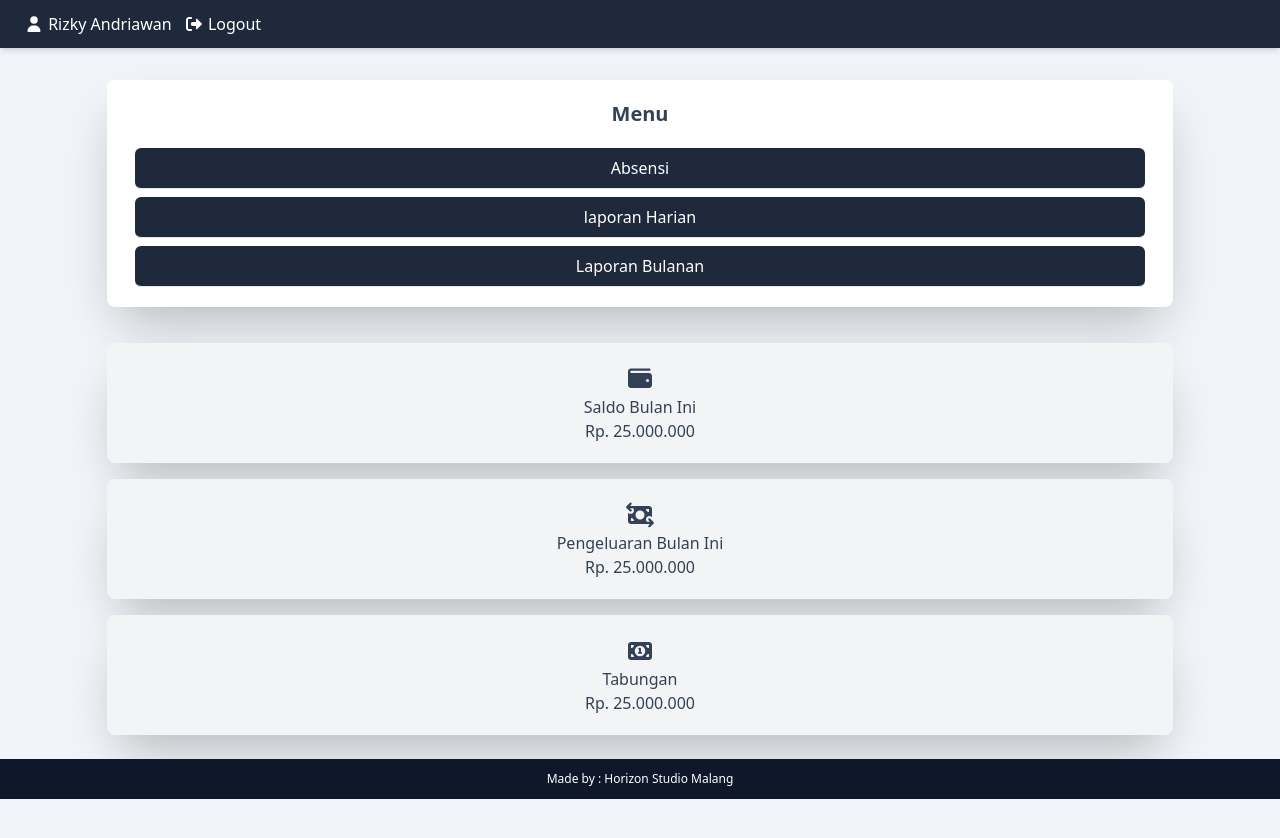
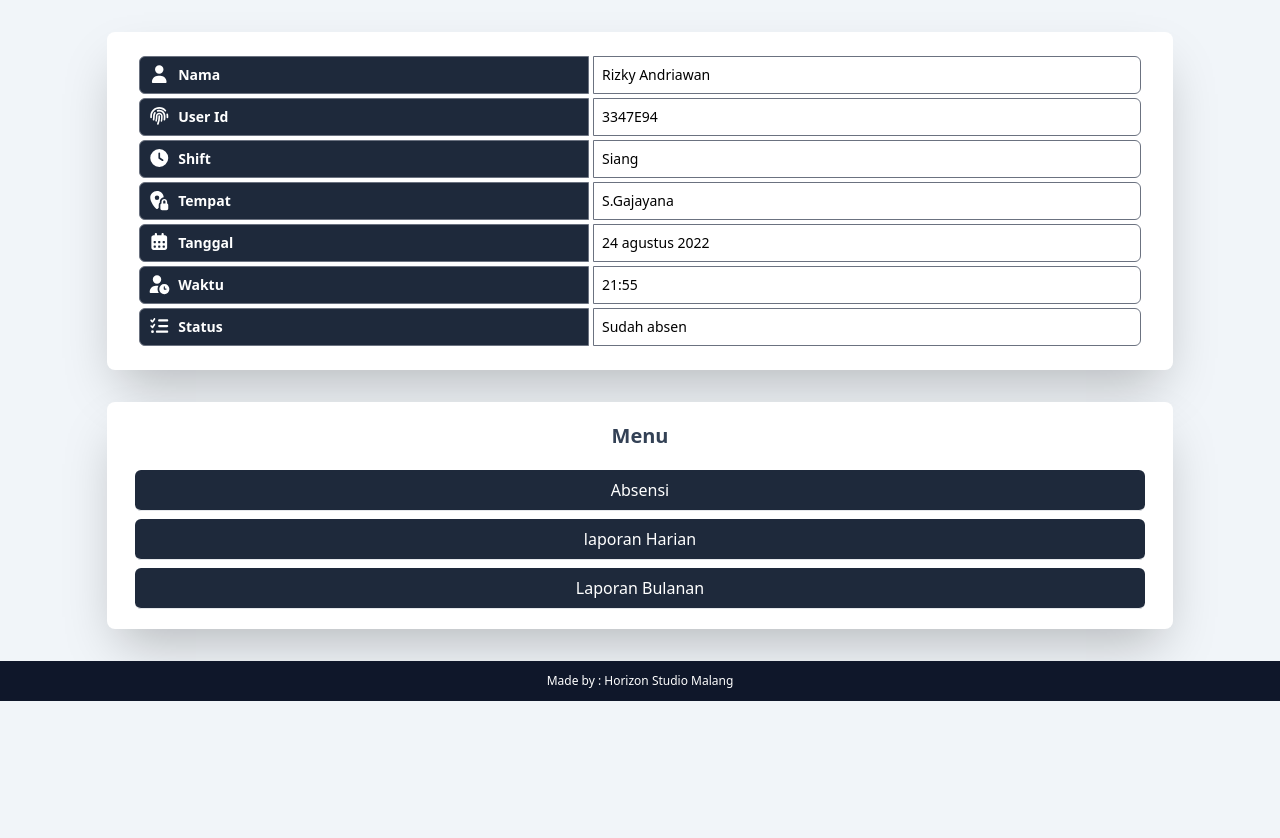
Before and after one commit to ghelgameshra/webAppWarteg, a website: page public/beranda.html in a window 1280 px wide. After the commit the page ends 800 px from the top, so only its background shows below. Drawn offline with Linux system fonts and the light colour scheme.

Commit message:
membenahi menu beranda

```diff
--- a/public/beranda.html
+++ b/public/beranda.html
@@ -21,17 +21,68 @@
     <title>Beranda</title>
     <link rel="stylesheet" href="css/tailwindcss.css">
 </head>
-<body class="font-poppins bg-slate-100 min-h-screen">
-    <nav class="fixed z-10 top-0 container flex flex-wrap justify-between items-center mx-auto shadow-md">
-        <div id="navbar" class="w-full bg-slate-800 text-base p-3 flex-col">
-            <ul class="flex items-center ml-2 text-white">
-                <li class="ml-1"><a href=""><i class="fa fa-user"></i></a> Rizky Andriawan</li>
-                <li class="ml-3"><a href="#"><i class="fa-solid fa-right-from-bracket"></i> Logout</a></li>
-            </ul>
+<body class="font-poppins bg-slate-100 flex flex-col min-h-screen">
+
+    <header class="mt-8 text-center flex items-center justify-center">
+        <div class="container w-10/12 mx-auto bg-white py-5 px-7 shadow-2xl rounded-lg">
+            <table class="w-full table-auto text-sm text-left items-center content-center border-spacing-1 mx-auto border-separate">
+                <!-- awal isi tabel -->
+                <tbody class="font-semibold">
+                    <td class="flex border border-gray-500 px-2  py-2  rounded-l-md bg-slate-800 text-white">
+                        <i class="fa fa-user text-lg"></i>
+                        <p class="ml-2">Nama</p>
+                    </td>
+                    <td class="border border-gray-500 px-2 py-2 rounded-r-md font-normal">Rizky Andriawan</td>
+                </tbody>
+                <tbody class="font-semibold">
+                    <td class="flex border border-gray-500 px-2 py-2 rounded-l-md bg-slate-800 text-white">
+                        <i class="fas fa-fingerprint text-lg"></i>
+                        <p class="ml-2">User Id</p>
+                    </td>
+                    <td class="border border-gray-500 px-2 py-2 rounded-r-md font-normal">3347E94</td>
+                </tbody>
+                <tbody class="font-semibold">
+                    <td class="flex border border-gray-500 px-2 py-2 rounded-l-md bg-slate-800 text-white">
+                        <i class="fa fa-clock text-lg"></i>
+                        <p class="ml-2">Shift</p>
+                    </td>
+                    <td class="border border-gray-500 px-2 py-2 rounded-r-md font-normal">Siang</td>
+                </tbody>
+                <tbody class="font-semibold">
+                    <td class="flex border border-gray-500 px-2 py-2 rounded-l-md bg-slate-800 text-white">
+                        <i class="fa fa-location-pin-lock text-lg"></i>
+                        <p class="ml-2">Tempat</p>
+                    </td>
+                    <td class="border border-gray-500 px-2 py-2 rounded-r-md font-normal">S.Gajayana</td>
+                </tbody>
+                <tbody class="font-semibold">
+                    <td class="flex border border-gray-500 px-2 py-2 rounded-l-md bg-slate-800 text-white">
+                        <i class="fas fa-calendar-days text-lg"></i>
+                        <p class="ml-2">Tanggal</p>
+                    </td>
+                    <td class="border border-gray-500 px-2 py-2 rounded-r-md font-normal">24 agustus 2022</td>
+                </tbody>
+                <tbody class="font-semibold">
+                    <td class="flex border border-gray-500 px-2 py-2 rounded-l-md bg-slate-800 text-white">
+                        <i class="fa fa-user-clock text-lg"></i>
+                        <p class="ml-2">Waktu</p>
+                    </td>
+                    <td class="border border-gray-500 px-2 py-2 rounded-r-md font-normal">21:55</td>
+                </tbody>
+                <tbody class="font-semibold">
+                    <td class="flex border border-gray-500 px-2 py-2 rounded-l-md bg-slate-800 text-white">
+                        <i class="fas fa-list-check text-lg"></i>
+                        <p class="ml-2">Status</p>
+                    </td>
+                    <td class="border border-gray-500 px-2 py-2 rounded-r-md font-normal">Sudah absen</td>
+                </tbody>
+                <!-- akhir isi tabel -->
+            </table>
         </div>
-    </nav>
+    </header>
 
-    <div class="text-center items-center justify-center py-4 mt-16">
+    <section class="mt-8">
+        <div class="text-center flex items-center justify-center">
             <div class="container w-10/12 mx-auto bg-white py-5 px-7 shadow-2xl rounded-lg">
                 <h1 class="text-xl font-bold text-slate-700">Menu</h1>
                 <div class="mt-3 flex-row mx-auto">
@@ -43,32 +94,10 @@
                 </div>
             </div>
         </div>
-
-    <section class="mt-5 text-center">
-        <div class="container w-10/12 mx-auto bg-gray-100 py-5 px-7 shadow-2xl rounded-lg mt-4">
-            <ul class="text-slate-700 font-medium">
-                <li class="text-2xl"><i class="fa-solid fa-wallet"></i></li>
-                <li><p>Saldo Bulan Ini</p></li>
-                <li><p>Rp. 25.000.000</p></li>
-            </ul>
-        </div>
-        <div class="container w-10/12 mx-auto bg-gray-100 py-5 px-7 shadow-2xl rounded-lg mt-4">
-            <ul class="text-slate-700 font-medium">
-                <li class="text-2xl"><i class="fa-solid fa-money-bill-transfer"></i></i></li>
-                <li><p>Pengeluaran Bulan Ini</p></li>
-                <li><p>Rp. 25.000.000</p></li>
-            </ul>
-        </div>
-        <div class="container w-10/12 mx-auto bg-gray-100 py-5 px-7 shadow-2xl rounded-lg mt-4">
-            <ul class="text-slate-700 font-medium">
-                <li class="text-2xl"><i class="fa-solid fa-money-bill-1"></i></i></li>
-                <li><p>Tabungan</p></li>
-                <li><p>Rp. 25.000.000</p></li>
-            </ul>
-        </div>
     </section>
 
-    <footer class="relative mt-6 container bg-slate-900 bottom-0 text-center text-white font-thin text-xs">
+
+    <footer class="mt-8 relative container bg-slate-900 text-center text-white font-thin text-xs">
         <p class="p-3">Made by : Horizon Studio Malang</p>
     </footer>
 
```
Also changed, not shown: public/css/tailwindcss.css. Lines whose indentation alone changed are shown as unchanged.
